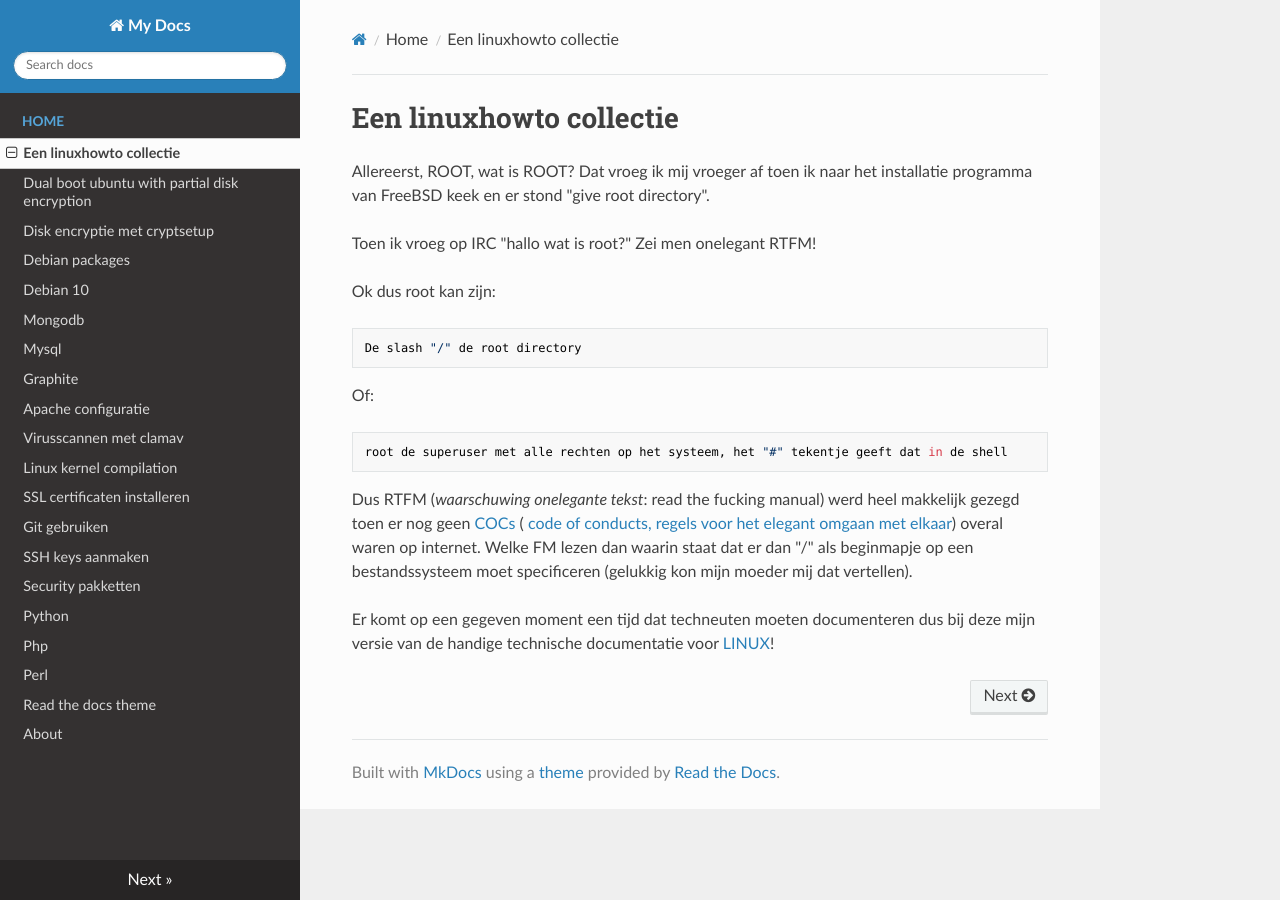
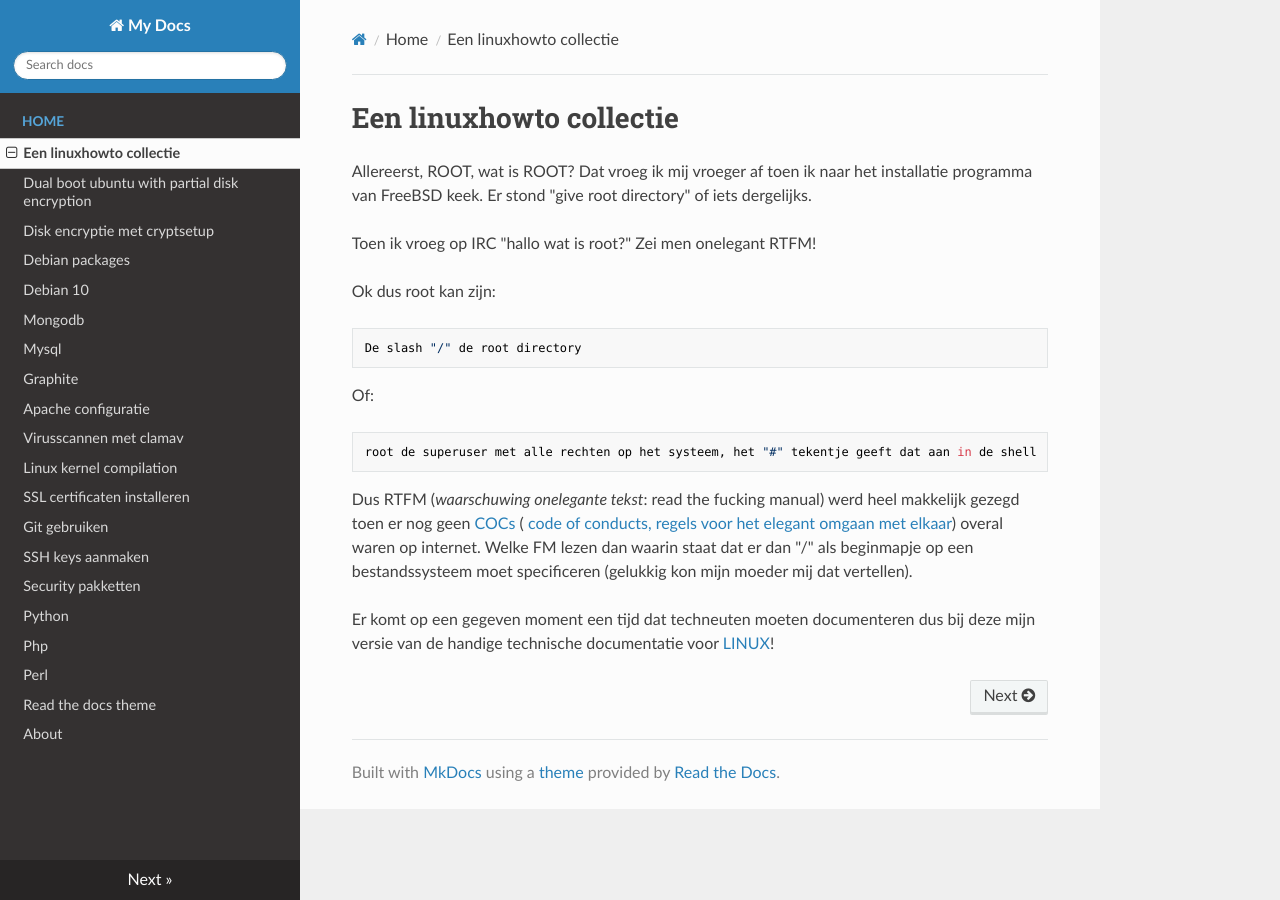
Before and after one commit to MatthewBuchananAstley/linuxhowto, an MkDocs documentation site: the page built from docs/index.md, in a window 1280 px wide. Built offline with MkDocs 1.6.1, drawn with Linux system fonts in a browser that asks for light colours; nearby versions of some CDN libraries.

Commit message:
adjusted intro text

```diff
--- a/docs/index.md
+++ b/docs/index.md
@@ -1,6 +1,6 @@
 # Een linuxhowto collectie
 
-Allereerst, ROOT, wat is ROOT? Dat vroeg ik mij vroeger af toen ik naar het installatie programma van FreeBSD keek en er stond "give root directory".
+Allereerst, ROOT, wat is ROOT? Dat vroeg ik mij vroeger af toen ik naar het installatie programma van FreeBSD keek. Er stond "give root directory" of iets dergelijks.
 
 Toen ik vroeg op IRC "hallo wat is root?" Zei men onelegant RTFM!
 
@@ -10,7 +10,7 @@ Ok dus root kan zijn:
 
 Of:
 
-    root de superuser met alle rechten op het systeem, het "#" tekentje geeft dat in de shell
+    root de superuser met alle rechten op het systeem, het "#" tekentje geeft dat aan in de shell
 
 
 Dus RTFM (*waarschuwing onelegante tekst*: read the fucking manual) werd heel makkelijk gezegd toen er nog geen <a href="https://www.contributor-covenant.org/">COCs </a> ( <a href="https://www.contributor-covenant.org/">code of conducts, regels voor het elegant omgaan met elkaar</a>) overal waren op internet. Welke FM lezen dan waarin staat dat er dan "/" als beginmapje op een bestandssysteem moet specificeren (gelukkig kon mijn moeder mij dat vertellen).
```
